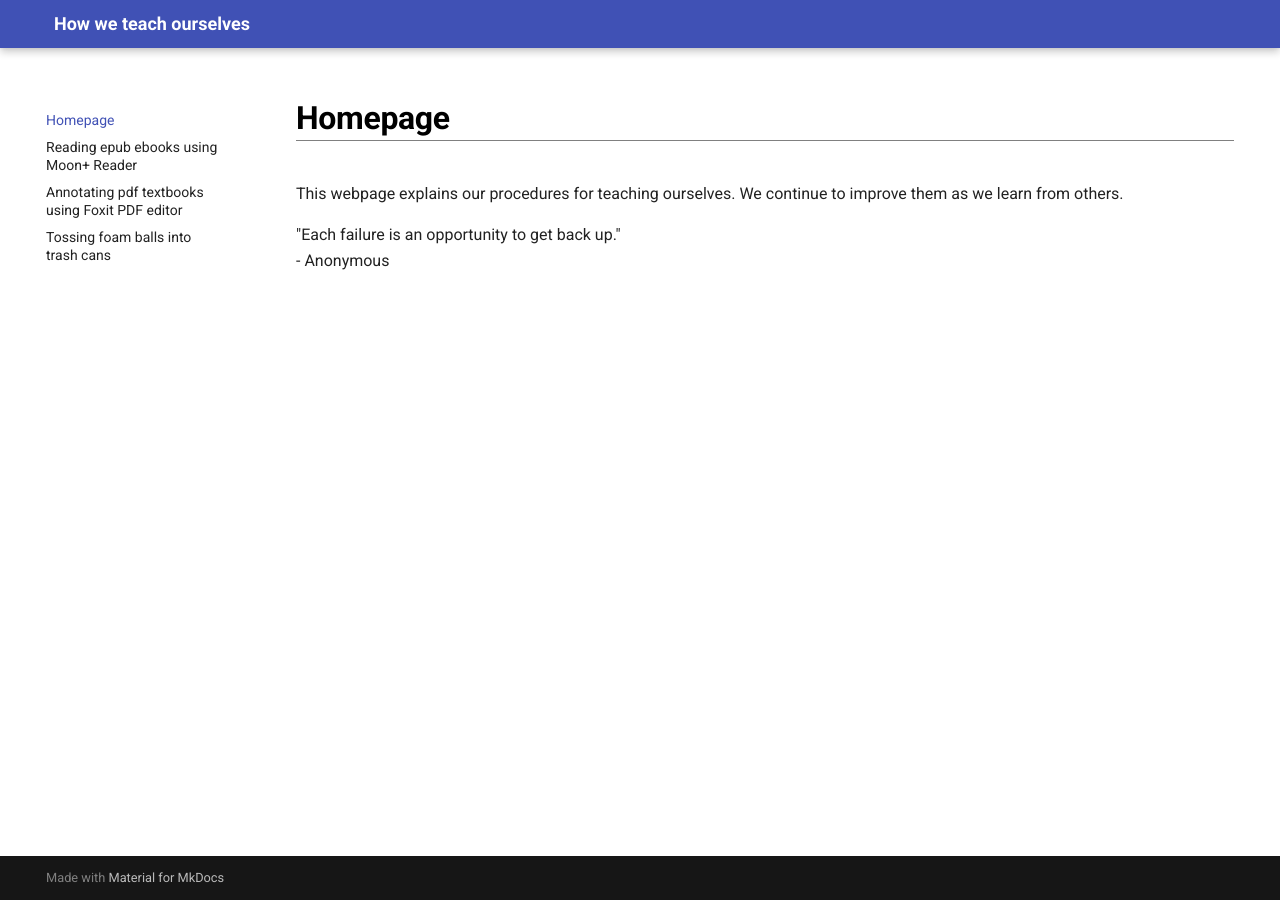
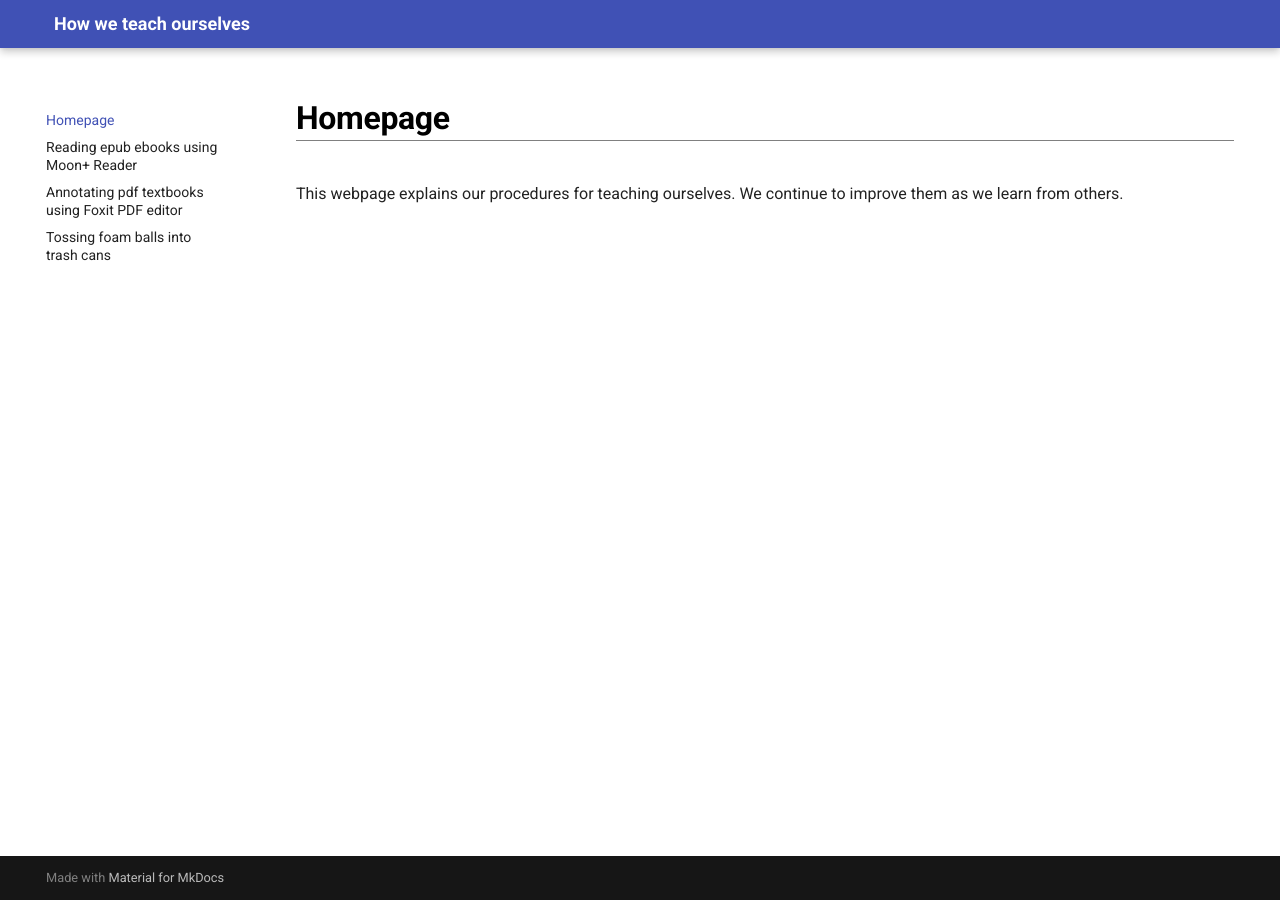
Before and after one commit to maximilian-ho/how-we-teach-ourselves, an MkDocs documentation site: the page built from docs/index.md, in a window 1280 px wide. Built offline with MkDocs 1.6.1 and Material for MkDocs 9.7.7, drawn with Linux system fonts in a browser that asks for light colours.

Commit message:
Update index.md

```diff
--- a/docs/index.md
+++ b/docs/index.md
@@ -1,6 +1,3 @@
 # Homepage
 
 This webpage explains our procedures for teaching ourselves. We continue to improve them as we learn from others.
-
-"Each failure is an opportunity to get back up."
-\- Anonymous
```
